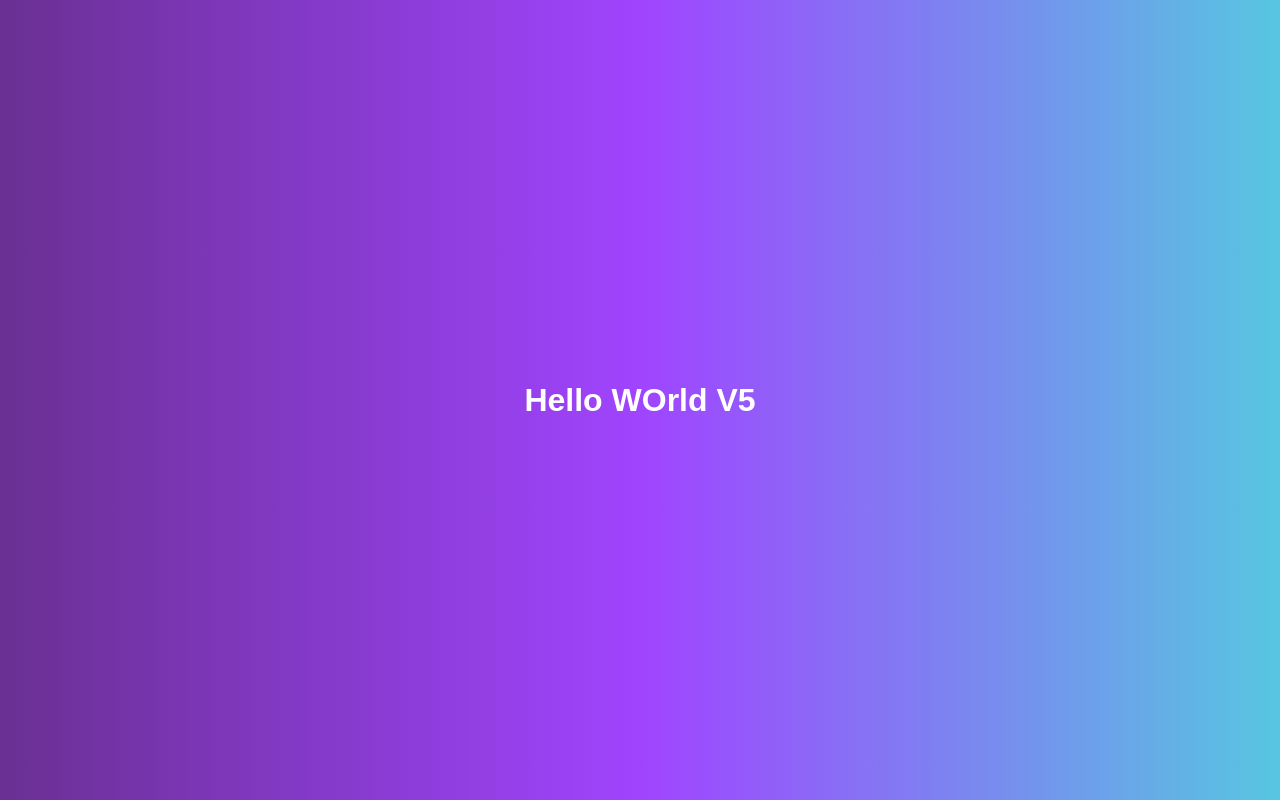
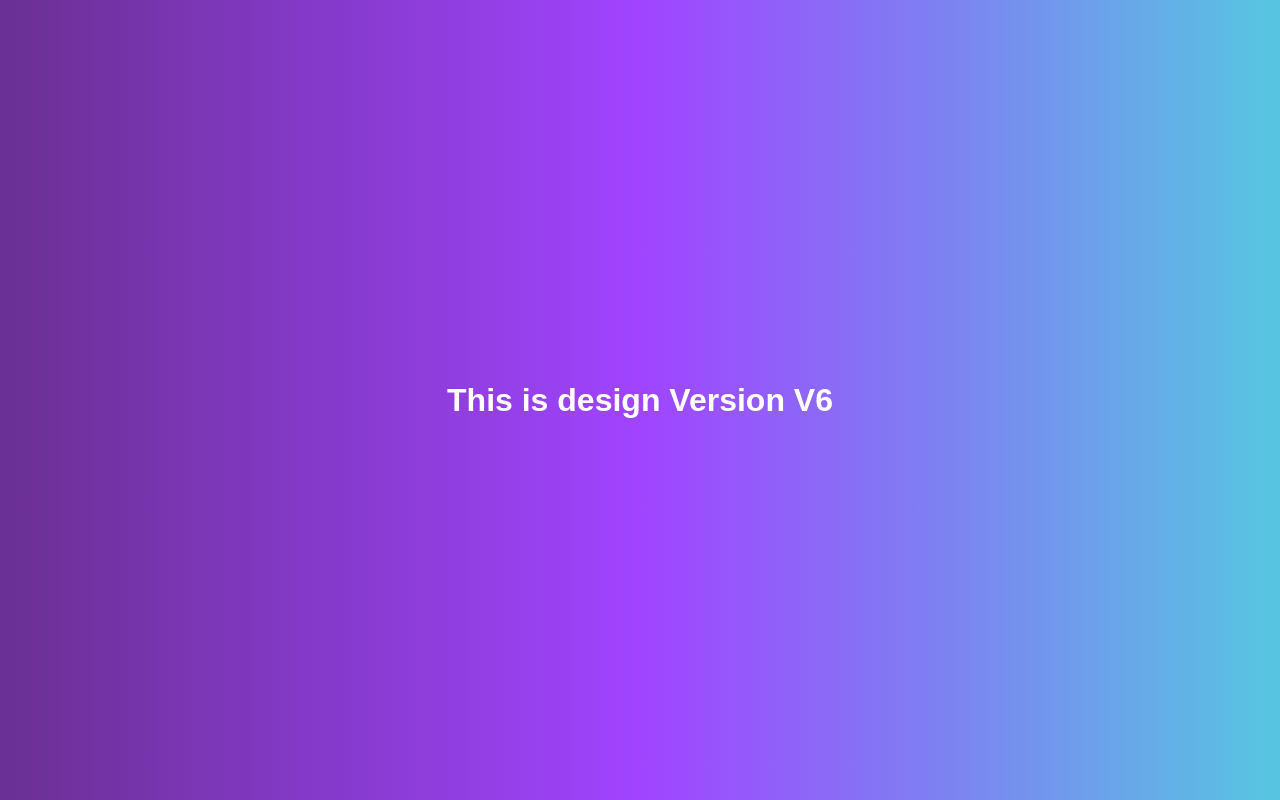
Before and after one commit to suyashsahu00/myrepo, a plain HTML site: page index.html in a window 1280 px wide. Drawn offline with Linux system fonts and the light colour scheme.

Commit message:
New Featur added

```diff
--- a/index.html
+++ b/index.html
@@ -7,6 +7,6 @@
     <title>Document</title>
 </head>
 <body>
-    <h1>Hello WOrld V5</h1>
+    <h1>This is design Version V6</h1>
 </body>
 </html>
```
